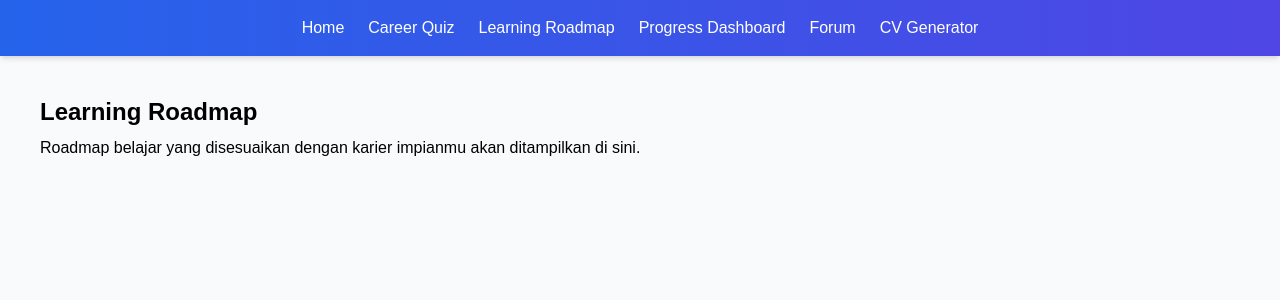
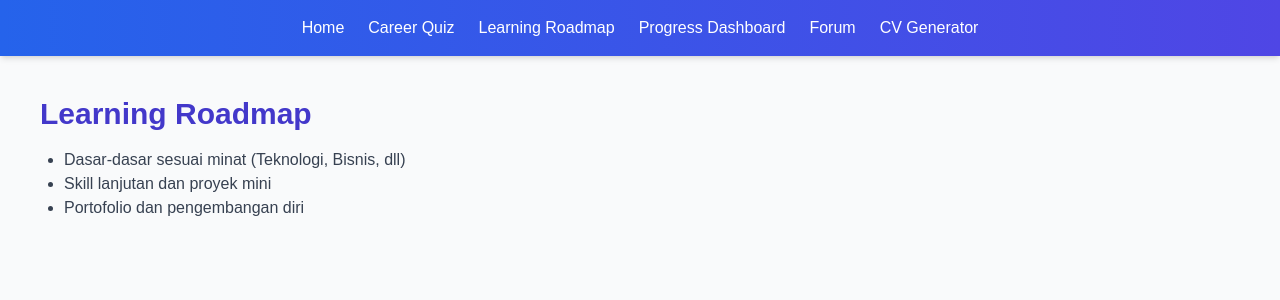
Before and after one commit to mustain97/IDCamp-2024-Developer-Challenge, a React (Vite) app: page /roadmap in a window 1280 px wide. Shown: the top 300 px of the page. Built offline with nearby package versions, Linux system fonts and the light colour scheme.

Commit message:
Update LearningRoadmap.jsx

```diff
--- a/src/pages/LearningRoadmap.jsx
+++ b/src/pages/LearningRoadmap.jsx
@@ -1,8 +1,13 @@
+import { motion } from 'framer-motion';
 export default function LearningRoadmap() {
   return (
-    <div className="p-10">
-      <h2 className="text-2xl font-semibold">Learning Roadmap</h2>
-      <p className="mt-2">Roadmap belajar yang disesuaikan dengan karier impianmu akan ditampilkan di sini.</p>
-    </div>
+    <motion.div className="p-10" initial={{ y: 50, opacity: 0 }} animate={{ y: 0, opacity: 1 }}>
+      <h2 className="text-3xl font-semibold text-indigo-700 mb-4">Learning Roadmap</h2>
+      <ul className="list-disc ml-6 text-gray-700">
+        <li>Dasar-dasar sesuai minat (Teknologi, Bisnis, dll)</li>
+        <li>Skill lanjutan dan proyek mini</li>
+        <li>Portofolio dan pengembangan diri</li>
+      </ul>
+    </motion.div>
   );
 }
```
